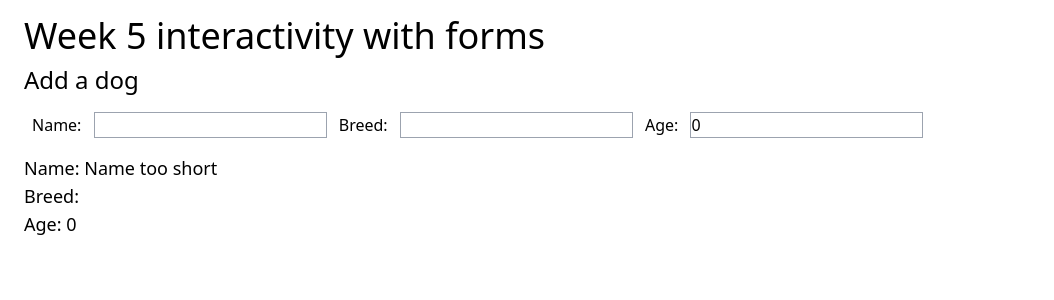
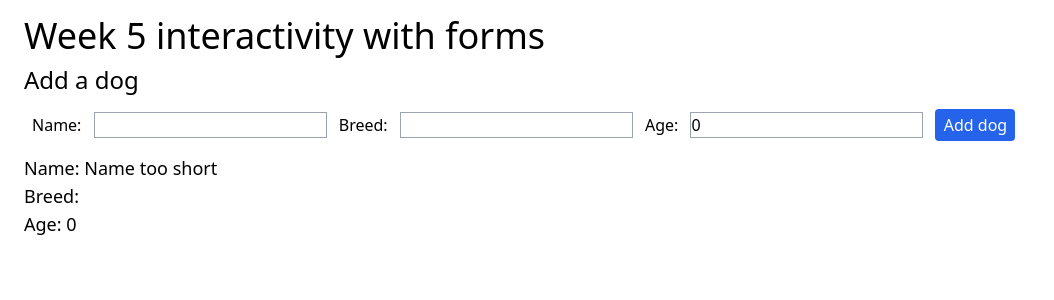
Before and after one commit to Jeffdcdr/webdev2-demos-wednesday, a Next.js app: page /week-5 in a window 1280 px wide. Shown: the top 300 px of the page, without its empty margins (0-1054 px from the left). Built offline with nearby package versions, Linux system fonts and the light colour scheme.

Commit message:
Update dog-form.js
added onEnter - I didn't know it would work like it did

```diff
--- a/app/week-5/dog-form.js
+++ b/app/week-5/dog-form.js
@@ -30,6 +30,12 @@ export default function DogForm() {
             age = 0;
         }
         setAge(age);
+    };
+
+    const handleSubmit = (event) => {
+        event.preventDefault();
+        let dog = { name, breed, age };
+        console.log(dog);
     }
 
 
@@ -38,7 +44,12 @@ export default function DogForm() {
       //Name Handler
       <div className="m-2">
         <h2 className="text-2xl">Add a dog</h2>
-        <form className="m-2">
+        <form
+        className="m-2"
+        onSubmit={(event) => handleSubmit(event)}
+        onEnter={(event) => handleSubmit(event)}
+        >
+
           <label htmlFor="name"> Name: </label>
           <input
             id="name"
@@ -64,6 +75,13 @@ export default function DogForm() {
                 onChange={(event) => handleAgeChange(event)}
                 className="border border-gray-400 m-2"
             />
+            <input
+            type="submit"
+            value="Add dog"
+            className="bg-blue-600 hover:bg-blue-800 text-white w-20 rounded m-1 p-1"
+
+            />
+
         </form>
         {/* OUTPUT HANDLERS     */}
         <div className="text-lg">
```
